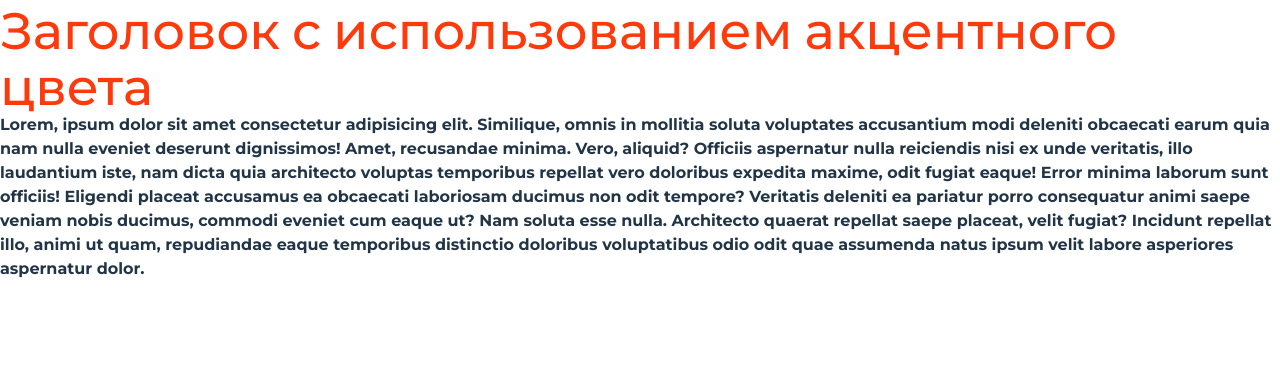
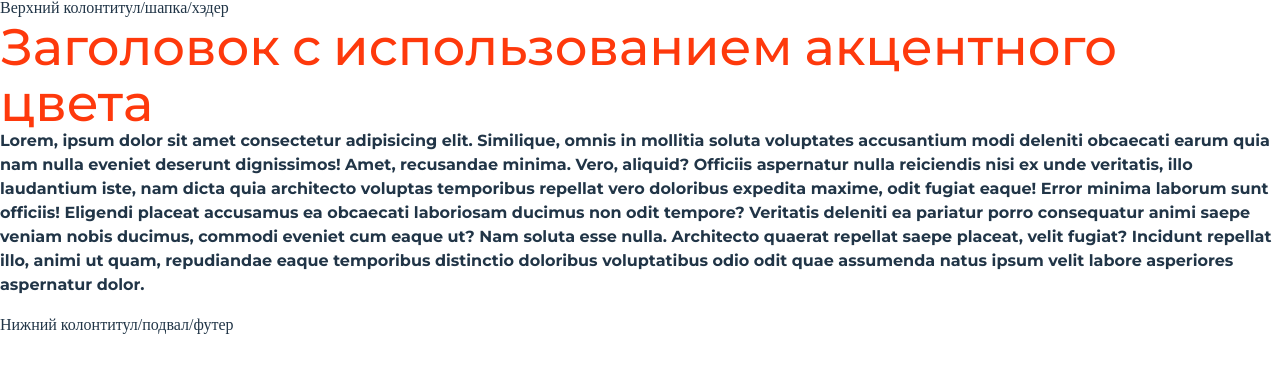
Before and after one commit to 89811421793/classcomponents, a React (Vite) app: page / in a window 1280 px wide. Shown: the top 372 px of the page. Built offline with nearby package versions, Linux system fonts and the light colour scheme.

Commit message:
Подготовка компонента Layout (на всех страницах тот же хедер и футер)

```diff
--- a/src/App.tsx
+++ b/src/App.tsx
@@ -9,7 +9,7 @@ function App() {
         <Typography variant="h1" sx={{ color: theme.palette.accent.main }}>
           Заголовок с использованием акцентного цвета
         </Typography>
-        <Typography  variant="body1" sx={{ fontFamily: 'Montserrat, sans-serif', fontWeight: 700 }}>
+        <Typography  variant="body1" sx={{ fontFamily: 'Montserrat, sans-serif', fontWeight: 700, marginBottom: '20px'  }}>
         <p>Lorem, ipsum dolor sit amet consectetur adipisicing elit. Similique, omnis in mollitia soluta voluptates accusantium modi deleniti obcaecati earum quia nam nulla eveniet deserunt dignissimos! Amet, recusandae minima. Vero, aliquid?
         Officiis aspernatur nulla reiciendis nisi ex unde veritatis, illo laudantium iste, nam dicta quia architecto voluptas temporibus repellat vero doloribus expedita maxime, odit fugiat eaque! Error minima laborum sunt officiis!
         Eligendi placeat accusamus ea obcaecati laboriosam ducimus non odit tempore? Veritatis deleniti ea pariatur porro consequatur animi saepe veniam nobis ducimus, commodi eveniet cum eaque ut? Nam soluta esse nulla.
--- /dev/null
+++ b/src/components/layout/Footer.tsx
@@ -0,0 +1,11 @@
+import React from 'react';
+
+export class Footer extends React.Component {
+    render() {
+        return (
+          <footer>
+            Нижний колонтитул/подвал/футер
+          </footer>
+        );
+      }
+}
--- /dev/null
+++ b/src/components/layout/Header.tsx
@@ -0,0 +1,11 @@
+import React from 'react';
+
+export class Header extends React.Component {
+    render() {
+        return (
+          <header>
+            Верхний колонтитул/шапка/хэдер
+          </header>
+        );
+      }
+}
--- /dev/null
+++ b/src/components/layout/Layout.tsx
@@ -0,0 +1,21 @@
+import { ReactNode, Component } from 'react';
+import { Header } from './Header';
+import { Footer } from './Footer';
+
+interface LayoutProps {
+    children: ReactNode;
+}
+
+export class Layout extends Component<LayoutProps> {
+    render() {
+        const { children } = this.props;
+
+        return (
+            <>
+                <Header/>
+                {children}
+                <Footer/>
+            </>
+        );
+    }
+}
--- a/src/main.tsx
+++ b/src/main.tsx
@@ -2,10 +2,13 @@ import { StrictMode } from 'react'
 import { createRoot } from 'react-dom/client'
 import App from './App.tsx'
 import './index.css';
+import { Layout } from './components/layout/Layout.tsx';
 
 
 createRoot(document.getElementById('root')!).render(
   <StrictMode>
+    <Layout>
     <App />
+    </Layout>
   </StrictMode>,
 )
```
